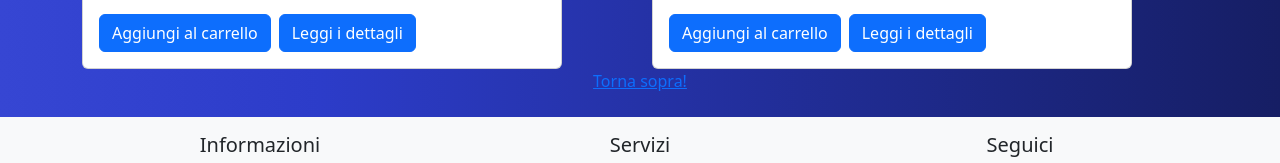
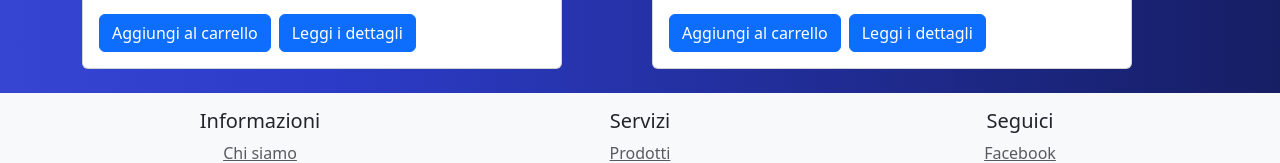
Before and after one commit to Atripac93/sushiProject, a React (Create React App) app in the folder fe/: page /home in a window 1280 px wide. Shown: the part 4527-4690 px from the top of the page. Built offline with nearby package versions, Linux system fonts and the light colour scheme.

Commit message:
Update Content.jsx

```diff
--- a/fe/src/components/homePage/Content.jsx
+++ b/fe/src/components/homePage/Content.jsx
@@ -23,7 +23,6 @@ const Content = () => {
           ))}
         </Row>
       </Container>
-      <a href="#">Torna sopra!</a>
       <Footer />
     </div>
   );
```
